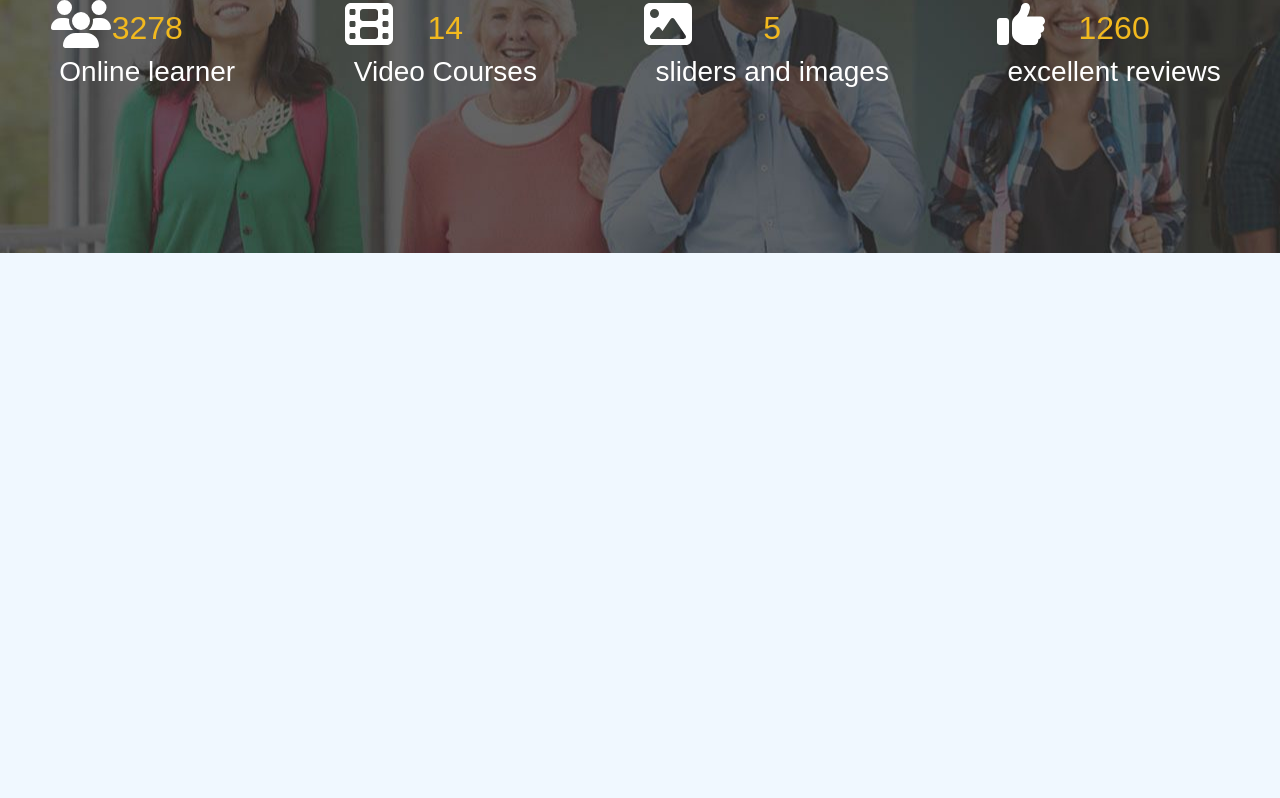
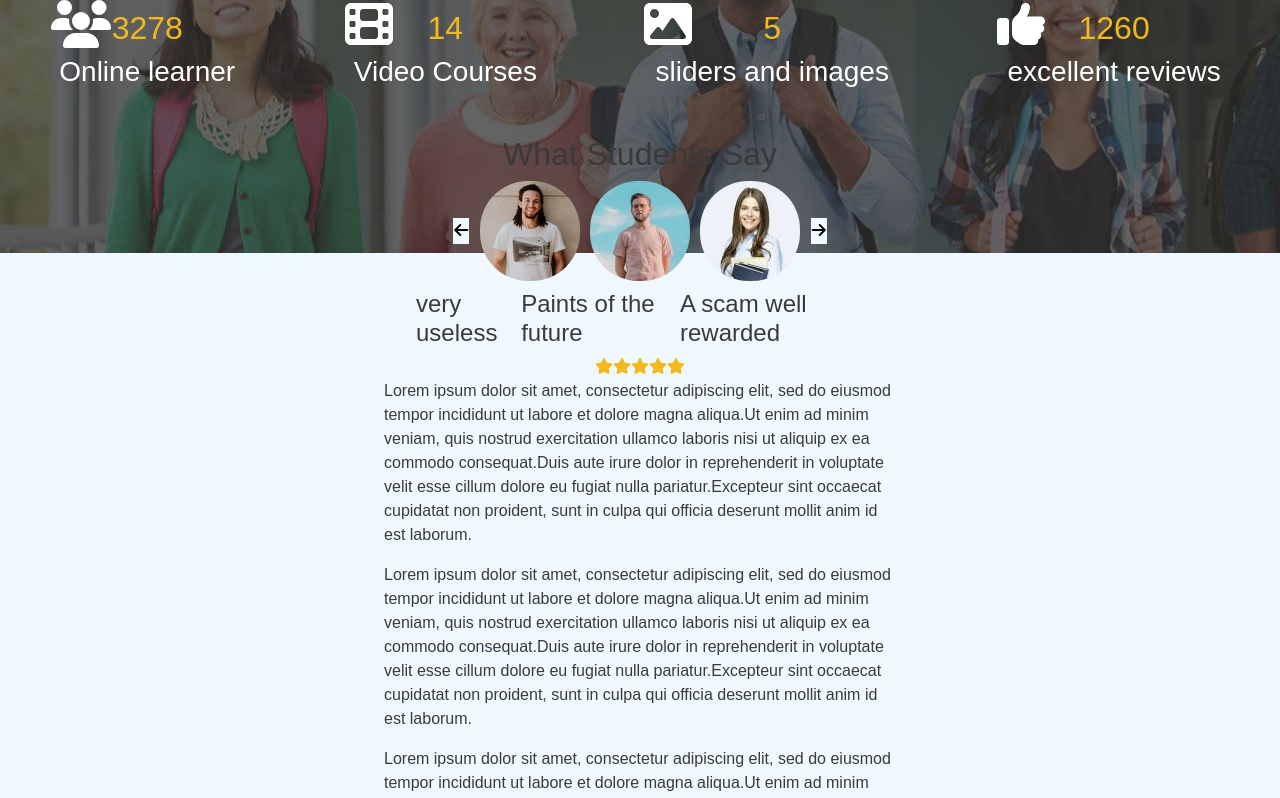
Before and after one commit to FrancescoBonanno1/proj-html-vuejs, a Vue app: page / in a window 1280 px wide. Shown: the part 3180-3978 px from the top of the page. Built offline with nearby package versions, Linux system fonts and the light colour scheme.

Commit message:
versione della consegna

```diff
--- a/src/components/pageFooter.vue
+++ b/src/components/pageFooter.vue
@@ -95,6 +95,10 @@
     margin-left: 5%;
 }
 
+.containerftr i:hover {
+    cursor: pointer;
+}
+
 .containerftr div {
     width: 50%;
 }
@@ -115,6 +119,10 @@
 #ftrlist ul {
     color: rgb(58, 58, 58);
     font-size: 1em;
+}
+
+#ftrlist ul:hover {
+    cursor: pointer;
 }
 
 #ftrlist li {
@@ -144,6 +152,10 @@
     margin-bottom: 4%;
 }
 
+.blogcontent img:hover {
+    cursor: pointer;
+}
+
 .blogcontent div {
     width: 50%;
 }
--- a/src/components/pageMain.vue
+++ b/src/components/pageMain.vue
@@ -88,7 +88,25 @@ export default {
         </div>
     </section>
     <section id="students">
-
+        <h2>What Students Say</h2>
+        <div id="scontainer">
+            <button><i class="fa-solid fa-arrow-left"></i></button>
+            <img v-for="image in this.store.students" :src="image.img" alt="photo">
+            <button><i class="fa-solid fa-arrow-right"></i></button>
+        </div>
+        <div id="reviewcont">
+            <h4 v-for="messages in this.store.students">{{ messages.message }}</h4>
+        </div>
+        <div id="starscont">
+            <i class="fa-solid fa-star"></i>
+            <i class="fa-solid fa-star"></i>
+            <i class="fa-solid fa-star"></i>
+            <i class="fa-solid fa-star"></i>
+            <i class="fa-solid fa-star"></i>
+        </div>
+        <div id="pcontainer">
+            <p v-for="text in this.store.students">{{ text.p }}</p>
+        </div>
     </section>
 </template>
 
@@ -351,6 +369,66 @@ export default {
 #students {
     width: 100%;
     height: 70vh;
-    background-color: aliceblue;
+    background-color: rgb(240, 248, 255);
+    display: flex;
+    flex-direction: column;
+    justify-content: center;
+    align-items: center;
+}
+
+#students h2 {
+    color: rgb(58, 58, 58);
+}
+
+#scontainer {
+    width: 30%;
+    display: flex;
+    justify-content: space-around;
+    align-items: center;
+}
+
+#scontainer img {
+    border-radius: 3em;
+}
+
+#scontainer img:hover {
+    width: 25%;
+    border-radius: 5em;
+    cursor: pointer;
+}
+
+#scontainer button {
+    border: 1px solid rgb(240, 248, 255);
+    background-color: rgb(240, 248, 255);
+}
+
+#reviewcont {
+    display: flex;
+    justify-content: space-around;
+    align-items: center;
+    width: 35%;
+}
+
+#reviewcont h4 {
+    font-size: 1.5em;
+    margin-top: 2%;
+    color: rgb(58, 58, 58);
+}
+
+#starscont i {
+    color: rgb(242, 185, 30);
+}
+
+#pcontainer {
+    display: flex;
+    flex-direction: column;
+    align-items: center;
+    justify-content: center;
+    width: 50%;
+}
+
+#pcontainer p {
+    color: rgb(58, 58, 58);
+    width: 80%;
 }
 </style>
--- a/src/store.js
+++ b/src/store.js
@@ -153,6 +153,21 @@ export const store = reactive({
         time: "6",
 
 
+    }],
+    students: [{
+        img: "src/assets/img/1-100x100.jpg",
+        message: "very useless",
+        p: "Lorem ipsum dolor sit amet, consectetur adipiscing elit, sed do eiusmod tempor incididunt ut labore et dolore magna aliqua.Ut enim ad minim veniam, quis nostrud exercitation ullamco laboris nisi ut aliquip ex ea commodo consequat.Duis aute irure dolor in reprehenderit in voluptate velit esse cillum dolore eu fugiat nulla pariatur.Excepteur sint occaecat cupidatat non proident, sunt in culpa qui officia deserunt mollit anim id est laborum."
+    },
+    {
+        img: "src/assets/img/2-100x100.jpg",
+        message: "Paints of the future",
+        p: "Lorem ipsum dolor sit amet, consectetur adipiscing elit, sed do eiusmod tempor incididunt ut labore et dolore magna aliqua.Ut enim ad minim veniam, quis nostrud exercitation ullamco laboris nisi ut aliquip ex ea commodo consequat.Duis aute irure dolor in reprehenderit in voluptate velit esse cillum dolore eu fugiat nulla pariatur.Excepteur sint occaecat cupidatat non proident, sunt in culpa qui officia deserunt mollit anim id est laborum."
+    },
+    {
+        img: "src/assets/img/4-100x100.jpg",
+        message: "A scam well rewarded",
+        p: "Lorem ipsum dolor sit amet, consectetur adipiscing elit, sed do eiusmod tempor incididunt ut labore et dolore magna aliqua.Ut enim ad minim veniam, quis nostrud exercitation ullamco laboris nisi ut aliquip ex ea commodo consequat.Duis aute irure dolor in reprehenderit in voluptate velit esse cillum dolore eu fugiat nulla pariatur.Excepteur sint occaecat cupidatat non proident, sunt in culpa qui officia deserunt mollit anim id est laborum."
     }]
 
 });
```
